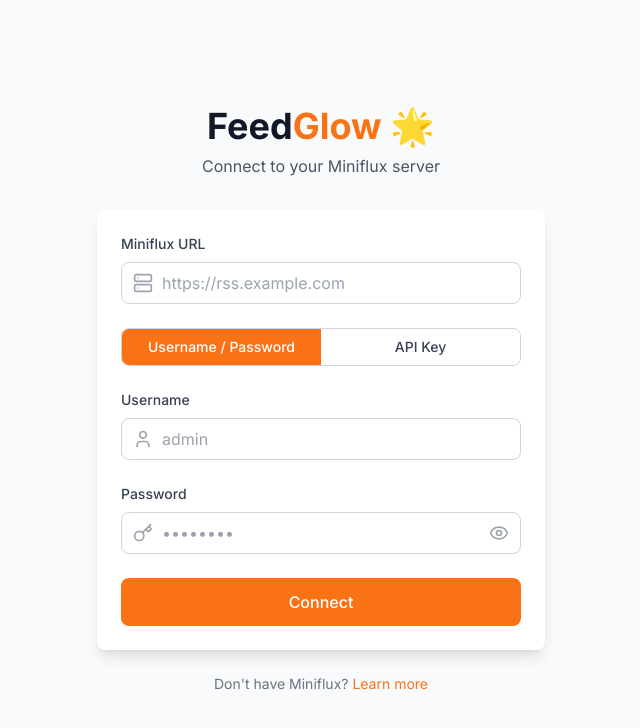
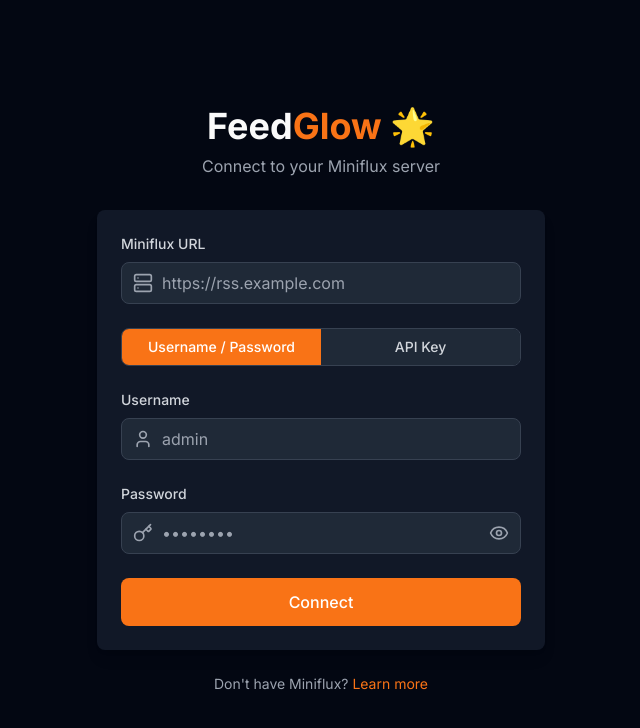
Before and after one commit to vmansus/feedglow, a Next.js app in the folder apps/web/: page /login in a window 1280 px wide. Shown: the top 728 px of the page, without its empty margins (319-959 px from the left). Built offline with nearby package versions, Linux system fonts and the light colour scheme; no server answers.

Commit message:
fix(web): enhance glow effects and default to dark theme
- Default theme changed to dark
- Enhanced glow box-shadow effects with brighter values
- AI Summary card with stronger glow
- Selected item bar with visible glow effect

```diff
--- a/apps/web/src/app/globals.css
+++ b/apps/web/src/app/globals.css
@@ -69,12 +69,14 @@
 @layer components {
   /* The Glow Effect - FeedGlow's Signature */
   .glow {
-    box-shadow: 0 0 20px rgba(var(--color-primary-rgb), 0.3),
-                0 0 40px rgba(var(--color-primary-rgb), 0.1);
+    box-shadow: 0 0 15px rgba(249, 115, 22, 0.5),
+                0 0 30px rgba(249, 115, 22, 0.3),
+                0 0 45px rgba(249, 115, 22, 0.1);
   }
 
   .glow-subtle {
-    box-shadow: 0 0 30px rgba(var(--color-primary-rgb), 0.15);
+    box-shadow: 0 0 20px rgba(249, 115, 22, 0.25),
+                0 0 40px rgba(249, 115, 22, 0.1);
   }
 
   .glow-text {
--- a/apps/web/src/components/entry/entry-list.tsx
+++ b/apps/web/src/components/entry/entry-list.tsx
@@ -84,7 +84,10 @@
             >
               {/* Selected indicator - glow bar */}
               {isSelected && (
-                <div className="absolute left-0 top-0 bottom-0 w-0.5 bg-orange-500 glow" />
+                <div
+                  className="absolute left-0 top-0 bottom-0 w-1 bg-orange-500"
+                  style={{ boxShadow: '0 0 10px rgba(249, 115, 22, 0.8), 0 0 20px rgba(249, 115, 22, 0.4)' }}
+                />
               )}
 
               <div className="flex gap-3">
--- a/apps/web/src/components/entry/entry-reader.tsx
+++ b/apps/web/src/components/entry/entry-reader.tsx
@@ -140,7 +140,8 @@
             <motion.div
               initial={{ opacity: 0, y: 10 }}
               animate={{ opacity: 1, y: 0 }}
-              className="mb-8 p-4 rounded-xl bg-gradient-to-br from-orange-500/10 to-orange-600/5 border border-orange-500/20 glow-subtle"
+              className="mb-8 p-4 rounded-xl bg-gradient-to-br from-orange-500/20 to-orange-600/10 border border-orange-500/30"
+              style={{ boxShadow: '0 0 30px rgba(249, 115, 22, 0.2), 0 0 60px rgba(249, 115, 22, 0.1)' }}
             >
               <div className="flex items-center gap-2 mb-3">
                 <div className="w-6 h-6 rounded-lg bg-orange-500/20 flex items-center justify-center">
@@ -163,12 +164,15 @@
               )}
             </motion.div>
           ) : (
-            <div className="mb-8 p-4 rounded-xl bg-[rgb(var(--bg-hover))] border border-default">
+            <div
+              className="mb-8 p-4 rounded-xl bg-gradient-to-br from-orange-500/10 to-transparent border border-orange-500/20"
+              style={{ boxShadow: '0 0 20px rgba(249, 115, 22, 0.1)' }}
+            >
               <div className="flex items-center gap-2 mb-2">
                 <div className="w-6 h-6 rounded-lg bg-orange-500/20 flex items-center justify-center">
                   <Sparkles className="w-4 h-4 text-orange-400" />
                 </div>
-                <span className="font-medium text-muted">AI Summary</span>
+                <span className="font-medium text-orange-400/80">AI Summary</span>
               </div>
               <button
                 onClick={() => summarize.mutate(entry.id)}
--- a/apps/web/src/contexts/theme-context.tsx
+++ b/apps/web/src/contexts/theme-context.tsx
@@ -13,8 +13,8 @@
 const ThemeContext = createContext<ThemeContextType | undefined>(undefined);
 
 export function ThemeProvider({ children }: { children: ReactNode }) {
-  const [theme, setThemeState] = useState<Theme>('system');
-  const [resolvedTheme, setResolvedTheme] = useState<'light' | 'dark'>('light');
+  const [theme, setThemeState] = useState<Theme>('dark');
+  const [resolvedTheme, setResolvedTheme] = useState<'light' | 'dark'>('dark');
 
   useEffect(() => {
     // Load saved theme from localStorage
```
